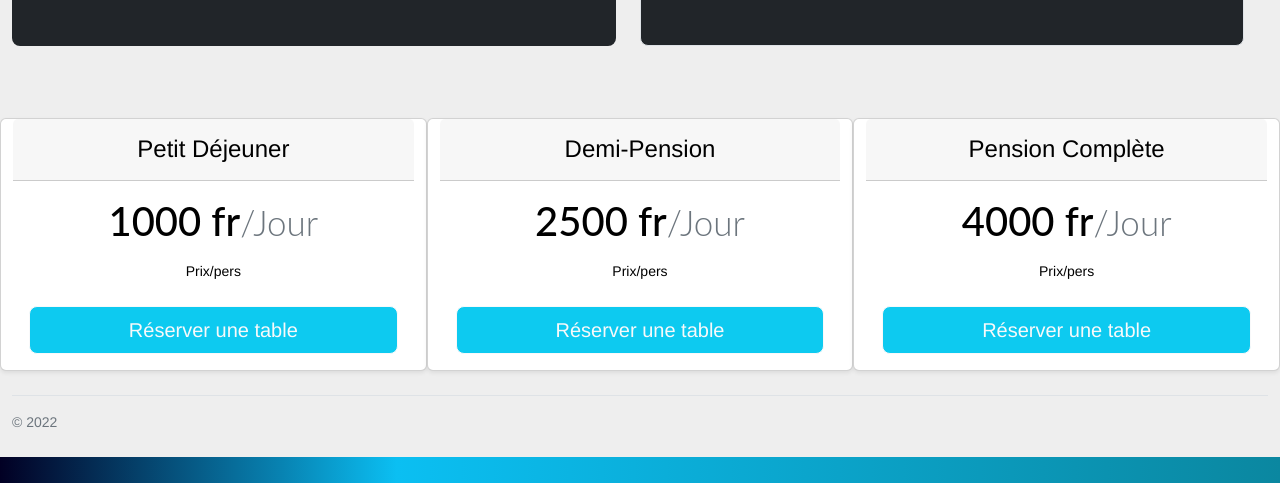
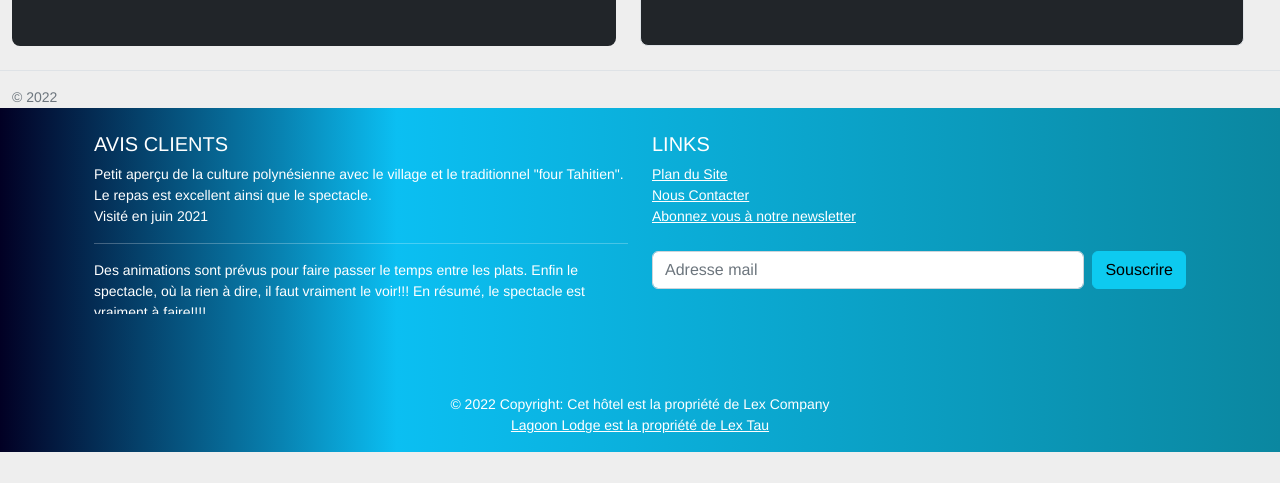
Before and after one commit to LEX-ONE7/Pension-Lagoon-2, a React (Create React App) app: page /bungalows in a window 1280 px wide. Shown: the part 2302-2785 px from the top of the page. After the commit the page ends 2754 px from the top, so only its background shows below. Built offline with nearby package versions, Linux system fonts and the light colour scheme; no server answers; the database is empty.

Commit message:
1 file modified

```diff
--- a/components/rooms/BoxBungalow.tsx
+++ b/components/rooms/BoxBungalow.tsx
@@ -70,70 +70,11 @@ const BoxBungalow = () => (
           </div>
         </div>
       </div>
-      <div className="pt-5 mt-4 mb-4 bg-whitesmoke rounded-3">
-        <div className="row   row-cols-lg-3 space-between text-center">
-          <div className="card  shadow-sm">
-            <div className="card-header py-3">
-              <h4 className="my-0 fw-normal"> Petit Déjeuner</h4>
-            </div>
-            <div className="card-body">
-              <h1 className="card-title pricing-card-title">
-                1000 fr<small className="text-muted fw-light">/Jour</small>
-              </h1>
-              <ul className="list-unstyled mt-3 mb-4">
-                <li>Prix/pers</li>
-              </ul>
-              <button
-                type="button"
-                className="w-100 btn btn-lg btn-info btn-lg rounded-3 btn-outline-light"
-              >
-                Réserver une table
-              </button>
-            </div>
-          </div>
-          <div className="card  shadow-sm">
-            <div className="card-header py-3">
-              <h4 className="my-0 fw-normal"> Demi-Pension</h4>
-            </div>
-            <div className="card-body">
-              <h1 className="card-title pricing-card-title">
-                2500 fr<small className="text-muted fw-light">/Jour</small>
-              </h1>
-              <ul className="list-unstyled mt-3 mb-4">
-                <li>Prix/pers</li>
-              </ul>
-              <button
-                type="button"
-                className="w-100 btn btn-lg btn-info btn-lg rounded-3 btn-outline-light"
-              >
-                Réserver une table
-              </button>
-            </div>
-          </div>
-          <div className="card  shadow-sm">
-            <div className="card-header py-3">
-              <h4 className="my-0 fw-normal"> Pension Complète</h4>
-            </div>
-            <div className="card-body">
-              <h1 className="card-title pricing-card-title">
-                4000 fr<small className="text-muted fw-light">/Jour</small>
-              </h1>
-              <ul className="list-unstyled mt-3 mb-4">
-                <li>Prix/pers</li>
-              </ul>
-              <button
-                type="button"
-                className="w-100 btn btn-lg btn-info btn-lg rounded-3 btn-outline-light"
-              >
-                Réserver une table
-              </button>
-            </div>
-          </div>
-        </div>
+
 
         <footer className="pt-3 mt-4 text-muted border-top">&copy; 2022</footer>
       </div>
     </div>
-  </div>
+
 );
 export default BoxBungalow;
```
